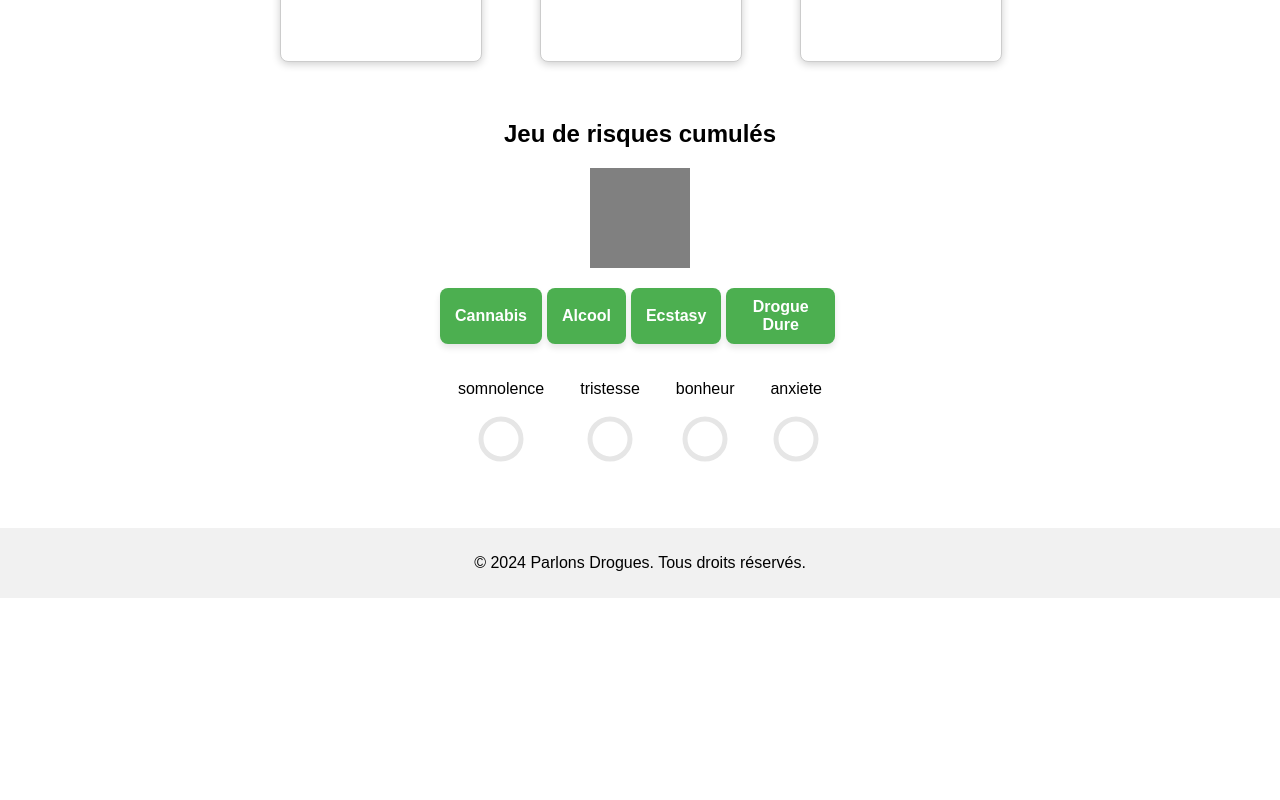
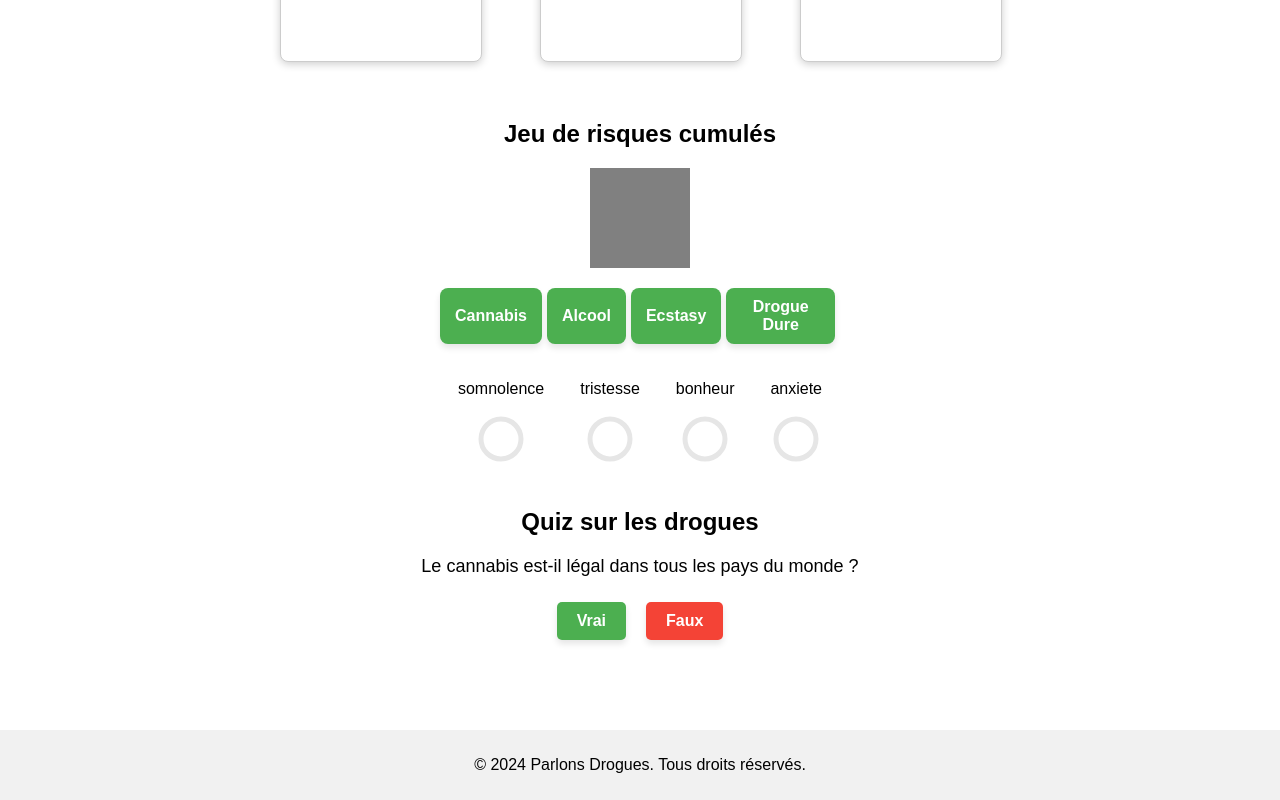
Before and after one commit to ONEmanLAW/Parlons-Drogues, a Vue app: page / in a window 1280 px wide. Shown: the part 518-1318 px from the top of the page. Before the commit the page ends 1116 px from the top, so only its background shows below. Built offline with nearby package versions, Linux system fonts and the light colour scheme.

Commit message:
Added quiz feature with final results pie chart visualization - added chart.js

```diff
--- a/package.json
+++ b/package.json
@@ -9,6 +9,7 @@
     "preview": "vite preview"
   },
   "dependencies": {
+    "chart.js": "^4.4.6",
     "d3": "^7.9.0",
     "gsap": "^3.12.5",
     "vue": "^3.5.12",
--- /dev/null
+++ b/src/components/Quiz.vue
@@ -0,0 +1,88 @@
+<template>
+  <div class="quiz">
+    <h2>Quiz sur les drogues</h2>
+    <div v-if="currentQuestionIndex < questions.length">
+      <p>{{ questions[currentQuestionIndex].question }}</p>
+      <button @click="answerQuestion(true)">Vrai</button>
+      <button @click="answerQuestion(false)">Faux</button>
+    </div>
+    <div v-else>
+      <h3>Résultats</h3>
+      <div ref="chartContainer" class="chart-container"></div>
+    </div>
+  </div>
+</template>
+
+<script setup>
+import { ref, onMounted, nextTick } from 'vue';
+import * as d3 from 'd3';
+import questionsData from '../data/questions.json';
+
+const questions = questionsData.questions;
+const currentQuestionIndex = ref(0);
+const correctAnswers = ref(0);
+const incorrectAnswers = ref(0);
+const chartContainer = ref(null);
+
+const answerQuestion = (userAnswer) => {
+  const correctAnswer = questions[currentQuestionIndex.value].correctAnswer;
+  if (userAnswer === correctAnswer) {
+    correctAnswers.value++;
+  } else {
+    incorrectAnswers.value++;
+  }
+
+  currentQuestionIndex.value++;
+  if (currentQuestionIndex.value >= questions.length) {
+    nextTick(() => createPieChart());
+  }
+};
+
+const createPieChart = () => {
+  const data = [
+    { label: "Correct", value: correctAnswers.value },
+    { label: "Incorrect", value: incorrectAnswers.value }
+  ];
+
+  const width = 300;
+  const height = 300;
+  const radius = Math.min(width, height) / 2;
+
+  d3.select(chartContainer.value).selectAll("*").remove();
+
+  const svg = d3.select(chartContainer.value)
+    .append("svg")
+    .attr("width", width)
+    .attr("height", height)
+    .append("g")
+    .attr("transform", `translate(${width / 2}, ${height / 2})`);
+
+  const color = d3.scaleOrdinal()
+    .domain(data.map(d => d.label))
+    .range(["#4caf50", "#f44336"]);
+
+  const pie = d3.pie().value(d => d.value);
+  const arc = d3.arc().innerRadius(0).outerRadius(radius);
+
+  svg.selectAll("path")
+    .data(pie(data))
+    .enter()
+    .append("path")
+    .attr("d", arc)
+    .attr("fill", d => color(d.data.label))
+    .attr("stroke", "#fff")
+    .style("stroke-width", "2px");
+
+  svg.selectAll("text")
+    .data(pie(data))
+    .enter()
+    .append("text")
+    .text(d => `${d.data.label}: ${d.data.value}`)
+    .attr("transform", d => `translate(${arc.centroid(d)})`)
+    .style("text-anchor", "middle")
+    .style("font-size", "14px")
+    .style("fill", "#fff");
+};
+</script>
+
+<style src="../styles/Quiz.css"></style>
--- /dev/null
+++ b/src/data/questions.json
@@ -0,0 +1,29 @@
+{
+  "questions": [
+    {
+      "id": 1,
+      "question": "Le cannabis est-il légal dans tous les pays du monde ?",
+      "correctAnswer": false
+    },
+    {
+      "id": 2,
+      "question": "La consommation d'alcool est autorisée pour les personnes de moins de 18 ans en France.",
+      "correctAnswer": false
+    },
+    {
+      "id": 3,
+      "question": "L'ecstasy est classé comme drogue dure.",
+      "correctAnswer": true
+    },
+    {
+      "id": 4,
+      "question": "Le tabac contient de la nicotine.",
+      "correctAnswer": true
+    },
+    {
+      "id": 5,
+      "question": "La consommation de drogue est sans danger pour la santé.",
+      "correctAnswer": false
+    }
+  ]
+}
--- /dev/null
+++ b/src/styles/Quiz.css
@@ -0,0 +1,40 @@
+.quiz {
+  text-align: center;
+  padding: 20px;
+}
+
+.quiz h2 {
+  font-size: 24px;
+  margin-bottom: 20px;
+}
+
+.quiz p {
+  font-size: 18px;
+  margin: 15px 0;
+}
+
+.quiz button {
+  margin: 10px;
+  padding: 10px 20px;
+  font-size: 16px;
+  cursor: pointer;
+  border: none;
+  border-radius: 5px;
+}
+
+.quiz button:first-child {
+  background-color: #4caf50;
+  color: #fff;
+}
+
+.quiz button:last-child {
+  background-color: #f44336;
+  color: #fff;
+}
+
+.chart-container {
+  display: flex;
+  justify-content: center;
+  align-items: center;
+  margin-top: 20px;
+}
--- a/src/views/Home.vue
+++ b/src/views/Home.vue
@@ -10,11 +10,16 @@
         :title="card.title"
         :description="card.description"
         :backContent="card.backContent"
+        :backgroundImage="card.backgroundImage"
       />
     </div>
 
     <div class="interactive-section">
       <InteractiveCharacter />
+    </div>
+
+    <div class="quiz-section">
+      <Quiz />
     </div>
   </div>
 </template>
@@ -23,12 +28,11 @@
 import { ref, onMounted } from 'vue';
 import Card from '../components/Card.vue';
 import InteractiveCharacter from '../components/InteractiveCharacter.vue';
-
+import Quiz from '../components/Quiz.vue';
 
 import cardsData from '../data/cardsData.json';
 
 const cards = ref([]);
-
 
 onMounted(() => {
   cards.value = cardsData.cards;
```
Also changed, not shown: 1 other file (tests, documents, lock files or other folders).
